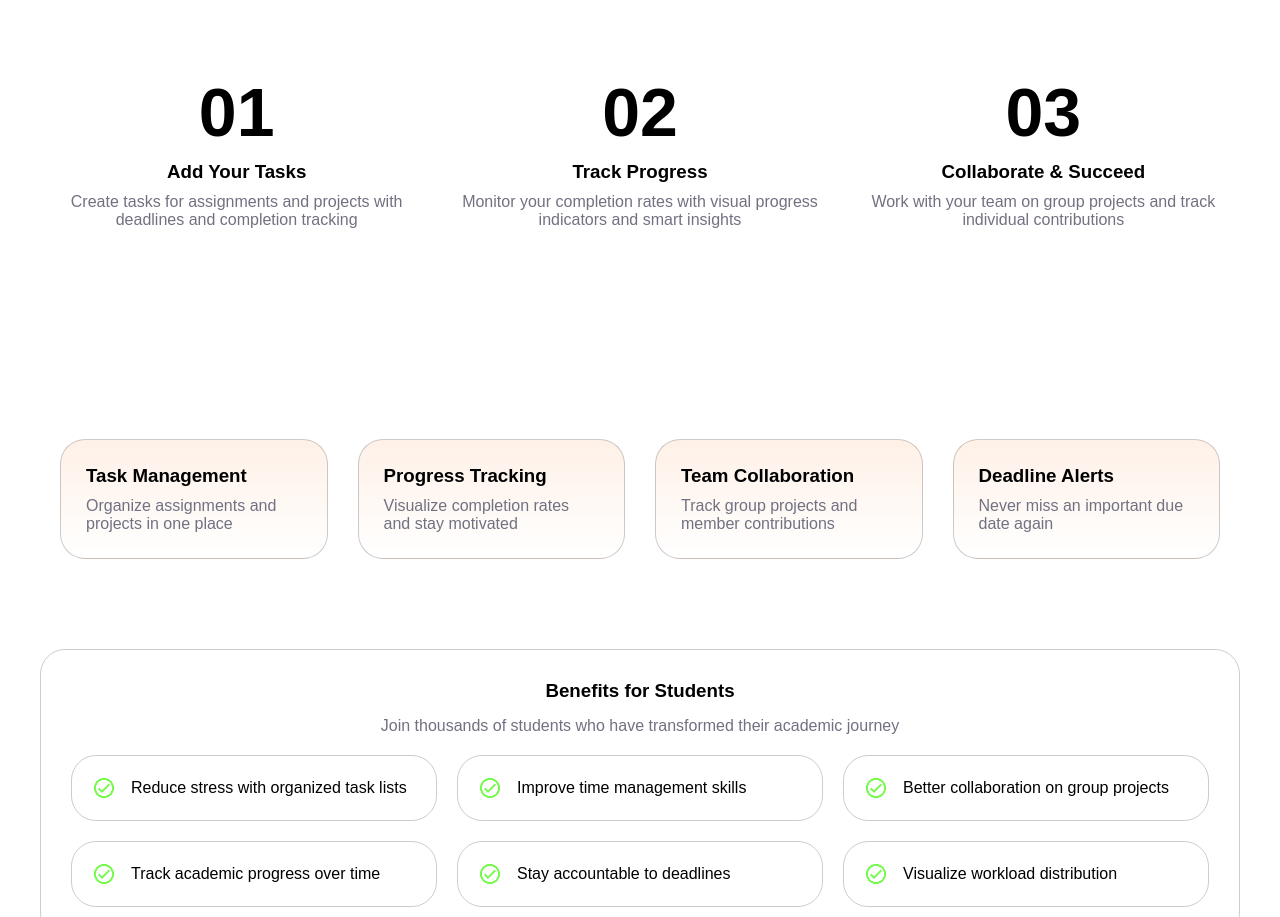
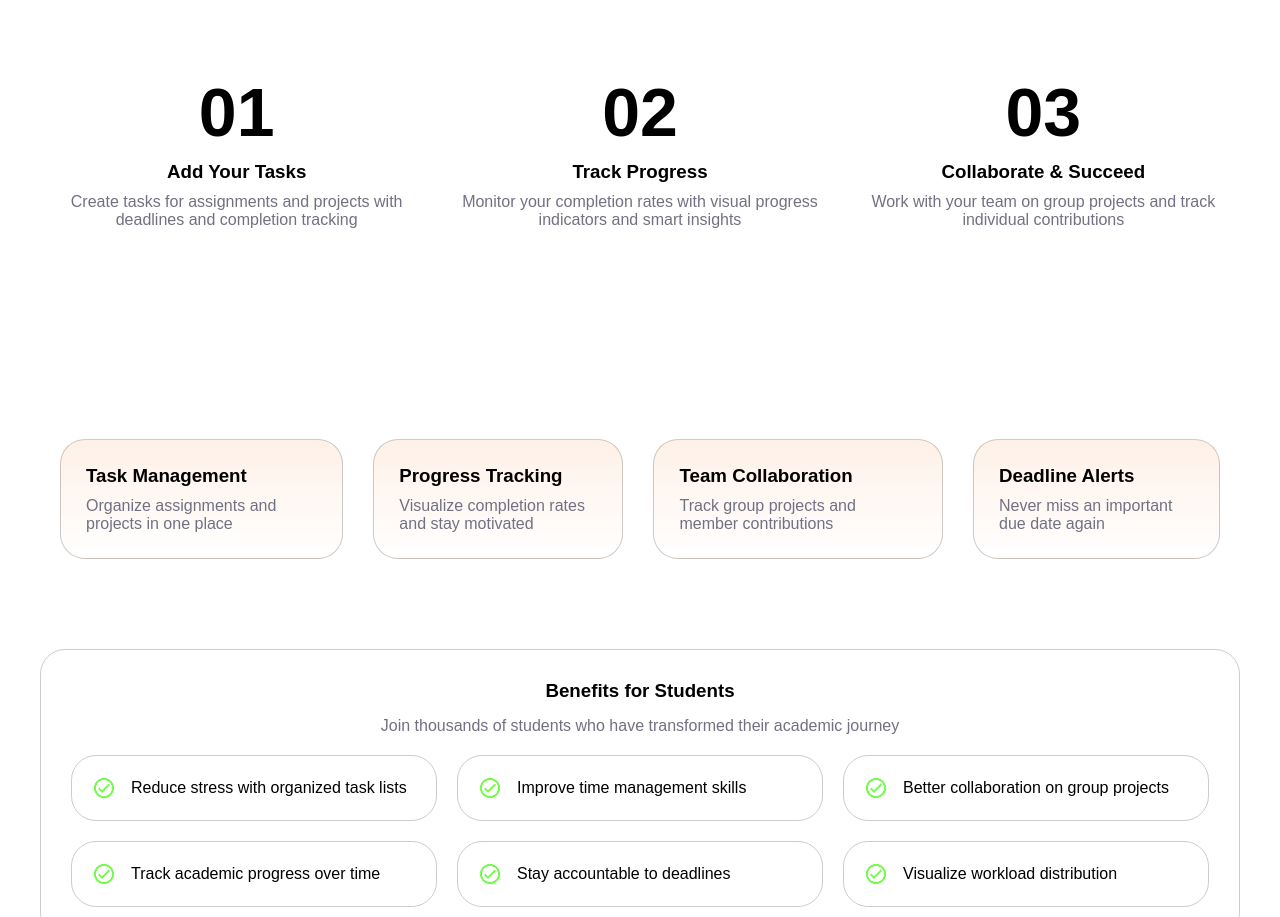
Before and after one commit to SkobyM/studyFlow, a plain HTML site: page html/index.html in a window 1280 px wide. Shown: the part 756-1673 px from the top of the page. Drawn offline with Linux system fonts and the light colour scheme.

Commit message:
update feature cards layout to use fixed column count for improved consistency

```diff
--- a/css/index.css
+++ b/css/index.css
@@ -134,7 +134,7 @@
 
 .feature_cards {
     display: grid;
-    grid-template-columns: repeat(auto-fit, minmax(250px, 1fr));
+    grid-template-columns: auto auto auto auto;
     gap: 30px;
     margin-top: 100px;
     padding: 60px;
```
